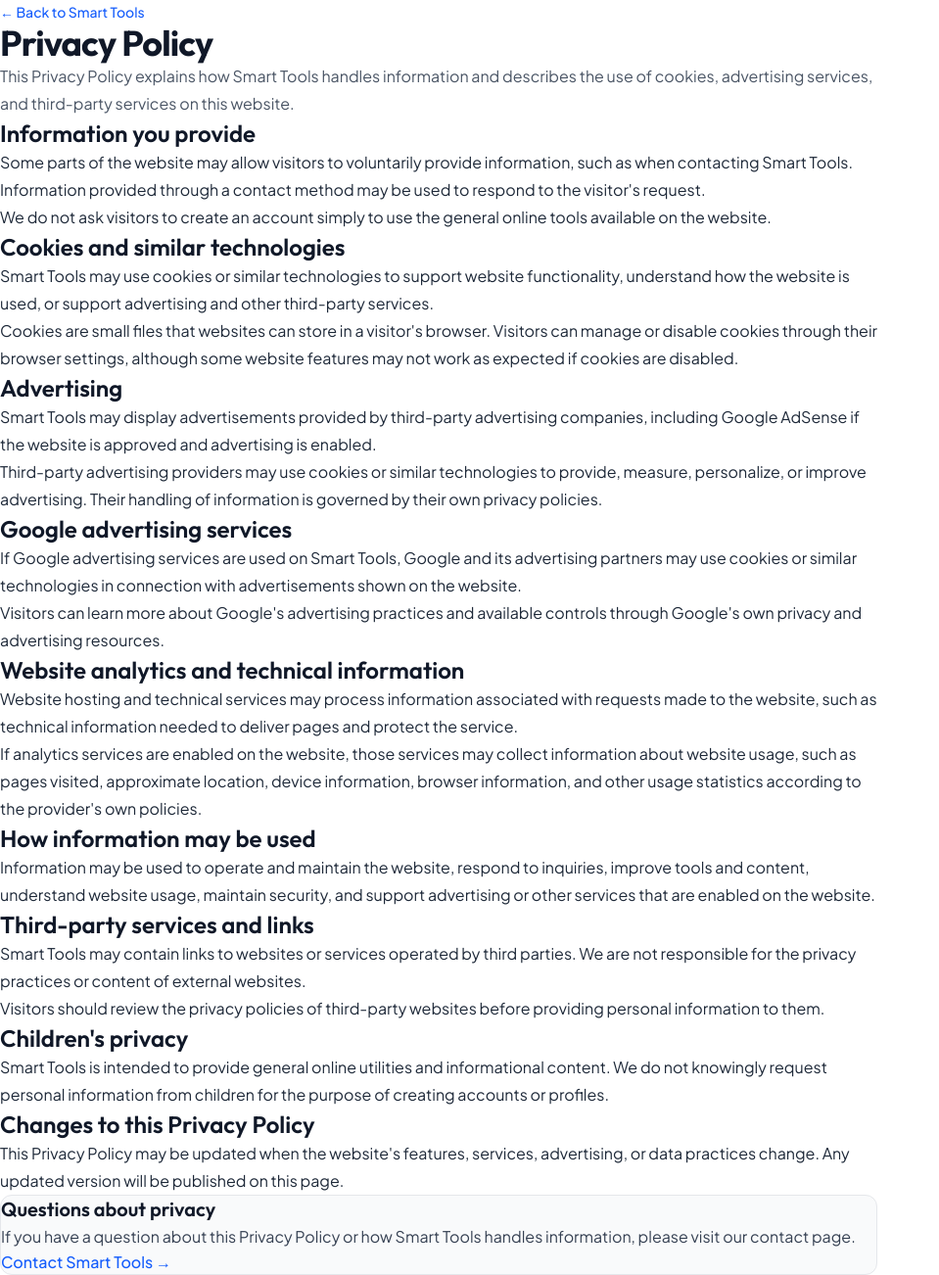
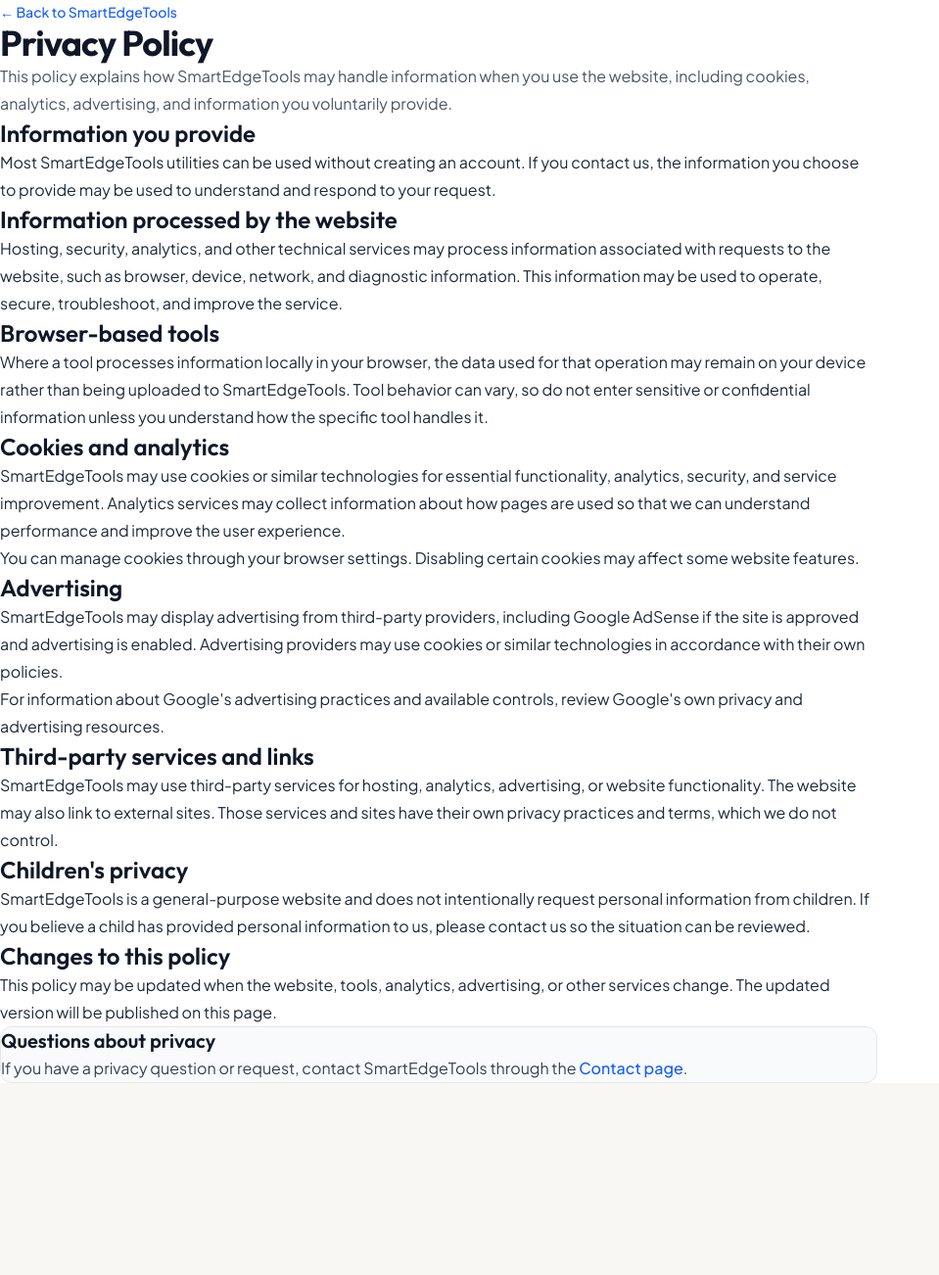
Before and after one commit to athersaud-smart-tools/smart-tools, a Next.js app: page /privacy-policy in a window 1280 px wide. Shown: the whole page at 98% size, without its empty margins (0-959 px from the left). After the commit the page ends 1106 px from the top, so only its background shows below. Built offline with nearby package versions, Linux system fonts and the light colour scheme.

Commit message:
polish brand and trust pages

```diff
--- a/app/privacy-policy/page.tsx
+++ b/app/privacy-policy/page.tsx
@@ -4,7 +4,7 @@
 export const metadata: Metadata = {
   title: "Privacy Policy",
   description:
-    "Read the Smart Tools privacy policy to understand how information, cookies, advertising, and third-party services may be handled.",
+    "Read the SmartEdgeTools privacy policy covering information, cookies, analytics, advertising, and third-party services.",
   alternates: { canonical: "/privacy-policy" },
 };
 
@@ -12,192 +12,104 @@
   return (
     <main className="min-h-screen bg-white px-6 py-12 text-gray-800">
       <div className="mx-auto max-w-4xl">
-        <Link
-          href="/"
-          className="mb-8 inline-block text-sm font-medium text-blue-600 hover:underline"
-        >
-          ← Back to Smart Tools
+        <Link href="/" className="mb-8 inline-block text-sm font-medium text-blue-600 hover:underline">
+          ← Back to SmartEdgeTools
         </Link>
 
         <article className="space-y-8">
           <header>
-            <h1 className="text-4xl font-bold tracking-tight text-gray-900">
-              Privacy Policy
-            </h1>
-
+            <h1 className="text-4xl font-bold tracking-tight text-gray-900">Privacy Policy</h1>
             <p className="mt-4 leading-7 text-gray-600">
-              This Privacy Policy explains how Smart Tools handles information
-              and describes the use of cookies, advertising services, and
-              third-party services on this website.
+              This policy explains how SmartEdgeTools may handle information when you use the website,
+              including cookies, analytics, advertising, and information you voluntarily provide.
             </p>
           </header>
 
           <section className="space-y-4">
-            <h2 className="text-2xl font-semibold text-gray-900">
-              Information you provide
-            </h2>
-
+            <h2 className="text-2xl font-semibold text-gray-900">Information you provide</h2>
             <p className="leading-7">
-              Some parts of the website may allow visitors to voluntarily
-              provide information, such as when contacting Smart Tools.
-              Information provided through a contact method may be used to
-              respond to the visitor&apos;s request.
-            </p>
-
-            <p className="leading-7">
-              We do not ask visitors to create an account simply to use the
-              general online tools available on the website.
+              Most SmartEdgeTools utilities can be used without creating an account. If you contact us,
+              the information you choose to provide may be used to understand and respond to your request.
             </p>
           </section>
 
           <section className="space-y-4">
-            <h2 className="text-2xl font-semibold text-gray-900">
-              Cookies and similar technologies
-            </h2>
-
+            <h2 className="text-2xl font-semibold text-gray-900">Information processed by the website</h2>
             <p className="leading-7">
-              Smart Tools may use cookies or similar technologies to support
-              website functionality, understand how the website is used, or
-              support advertising and other third-party services.
-            </p>
-
-            <p className="leading-7">
-              Cookies are small files that websites can store in a visitor&apos;s
-              browser. Visitors can manage or disable cookies through their
-              browser settings, although some website features may not work as
-              expected if cookies are disabled.
+              Hosting, security, analytics, and other technical services may process information associated
+              with requests to the website, such as browser, device, network, and diagnostic information.
+              This information may be used to operate, secure, troubleshoot, and improve the service.
             </p>
           </section>
 
           <section className="space-y-4">
-            <h2 className="text-2xl font-semibold text-gray-900">
-              Advertising
-            </h2>
-
+            <h2 className="text-2xl font-semibold text-gray-900">Browser-based tools</h2>
             <p className="leading-7">
-              Smart Tools may display advertisements provided by third-party
-              advertising companies, including Google AdSense if the website
-              is approved and advertising is enabled.
-            </p>
-
-            <p className="leading-7">
-              Third-party advertising providers may use cookies or similar
-              technologies to provide, measure, personalize, or improve
-              advertising. Their handling of information is governed by their
-              own privacy policies.
+              Where a tool processes information locally in your browser, the data used for that operation
+              may remain on your device rather than being uploaded to SmartEdgeTools. Tool behavior can vary,
+              so do not enter sensitive or confidential information unless you understand how the specific
+              tool handles it.
             </p>
           </section>
 
           <section className="space-y-4">
-            <h2 className="text-2xl font-semibold text-gray-900">
-              Google advertising services
-            </h2>
-
+            <h2 className="text-2xl font-semibold text-gray-900">Cookies and analytics</h2>
             <p className="leading-7">
-              If Google advertising services are used on Smart Tools, Google
-              and its advertising partners may use cookies or similar
-              technologies in connection with advertisements shown on the
-              website.
+              SmartEdgeTools may use cookies or similar technologies for essential functionality, analytics,
+              security, and service improvement. Analytics services may collect information about how pages
+              are used so that we can understand performance and improve the user experience.
             </p>
-
             <p className="leading-7">
-              Visitors can learn more about Google&apos;s advertising practices and
-              available controls through Google&apos;s own privacy and advertising
-              resources.
+              You can manage cookies through your browser settings. Disabling certain cookies may affect
+              some website features.
             </p>
           </section>
 
           <section className="space-y-4">
-            <h2 className="text-2xl font-semibold text-gray-900">
-              Website analytics and technical information
-            </h2>
-
+            <h2 className="text-2xl font-semibold text-gray-900">Advertising</h2>
             <p className="leading-7">
-              Website hosting and technical services may process information
-              associated with requests made to the website, such as technical
-              information needed to deliver pages and protect the service.
+              SmartEdgeTools may display advertising from third-party providers, including Google AdSense
+              if the site is approved and advertising is enabled. Advertising providers may use cookies or
+              similar technologies in accordance with their own policies.
             </p>
-
             <p className="leading-7">
-              If analytics services are enabled on the website, those services
-              may collect information about website usage, such as pages
-              visited, approximate location, device information, browser
-              information, and other usage statistics according to the
-              provider&apos;s own policies.
+              For information about Google's advertising practices and available controls, review Google's
+              own privacy and advertising resources.
             </p>
           </section>
 
           <section className="space-y-4">
-            <h2 className="text-2xl font-semibold text-gray-900">
-              How information may be used
-            </h2>
-
+            <h2 className="text-2xl font-semibold text-gray-900">Third-party services and links</h2>
             <p className="leading-7">
-              Information may be used to operate and maintain the website,
-              respond to inquiries, improve tools and content, understand
-              website usage, maintain security, and support advertising or
-              other services that are enabled on the website.
+              SmartEdgeTools may use third-party services for hosting, analytics, advertising, or website
+              functionality. The website may also link to external sites. Those services and sites have
+              their own privacy practices and terms, which we do not control.
             </p>
           </section>
 
           <section className="space-y-4">
-            <h2 className="text-2xl font-semibold text-gray-900">
-              Third-party services and links
-            </h2>
-
+            <h2 className="text-2xl font-semibold text-gray-900">Children's privacy</h2>
             <p className="leading-7">
-              Smart Tools may contain links to websites or services operated
-              by third parties. We are not responsible for the privacy
-              practices or content of external websites.
-            </p>
-
-            <p className="leading-7">
-              Visitors should review the privacy policies of third-party
-              websites before providing personal information to them.
+              SmartEdgeTools is a general-purpose website and does not intentionally request personal
+              information from children. If you believe a child has provided personal information to us,
+              please contact us so the situation can be reviewed.
             </p>
           </section>
 
           <section className="space-y-4">
-            <h2 className="text-2xl font-semibold text-gray-900">
-              Children&apos;s privacy
-            </h2>
-
+            <h2 className="text-2xl font-semibold text-gray-900">Changes to this policy</h2>
             <p className="leading-7">
-              Smart Tools is intended to provide general online utilities and
-              informational content. We do not knowingly request personal
-              information from children for the purpose of creating accounts
-              or profiles.
-            </p>
-          </section>
-
-          <section className="space-y-4">
-            <h2 className="text-2xl font-semibold text-gray-900">
-              Changes to this Privacy Policy
-            </h2>
-
-            <p className="leading-7">
-              This Privacy Policy may be updated when the website&apos;s features,
-              services, advertising, or data practices change. Any updated
-              version will be published on this page.
+              This policy may be updated when the website, tools, analytics, advertising, or other services
+              change. The updated version will be published on this page.
             </p>
           </section>
 
           <section className="rounded-xl border border-gray-200 bg-gray-50 p-6">
-            <h2 className="text-xl font-semibold text-gray-900">
-              Questions about privacy
-            </h2>
-
+            <h2 className="text-xl font-semibold text-gray-900">Questions about privacy</h2>
             <p className="mt-2 leading-7 text-gray-700">
-              If you have a question about this Privacy Policy or how Smart
-              Tools handles information, please visit our contact page.
+              If you have a privacy question or request, contact SmartEdgeTools through the{" "}
+              <Link href="/contact" className="font-medium text-blue-600 hover:underline">Contact page</Link>.
             </p>
-
-            <Link
-              href="/contact"
-              className="mt-4 inline-block font-medium text-blue-600 hover:underline"
-            >
-              Contact Smart Tools →
-            </Link>
           </section>
         </article>
       </div>
```
